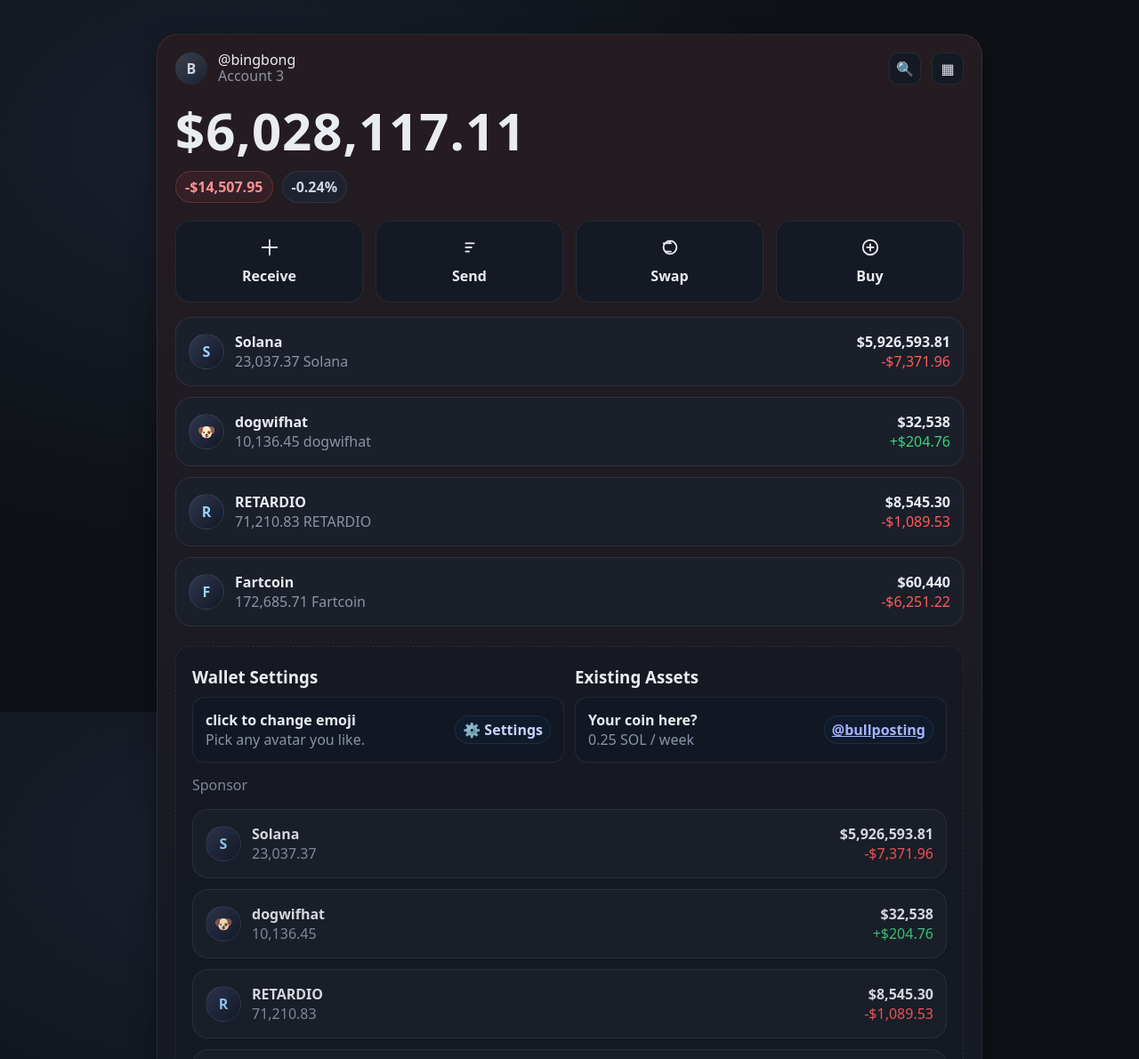
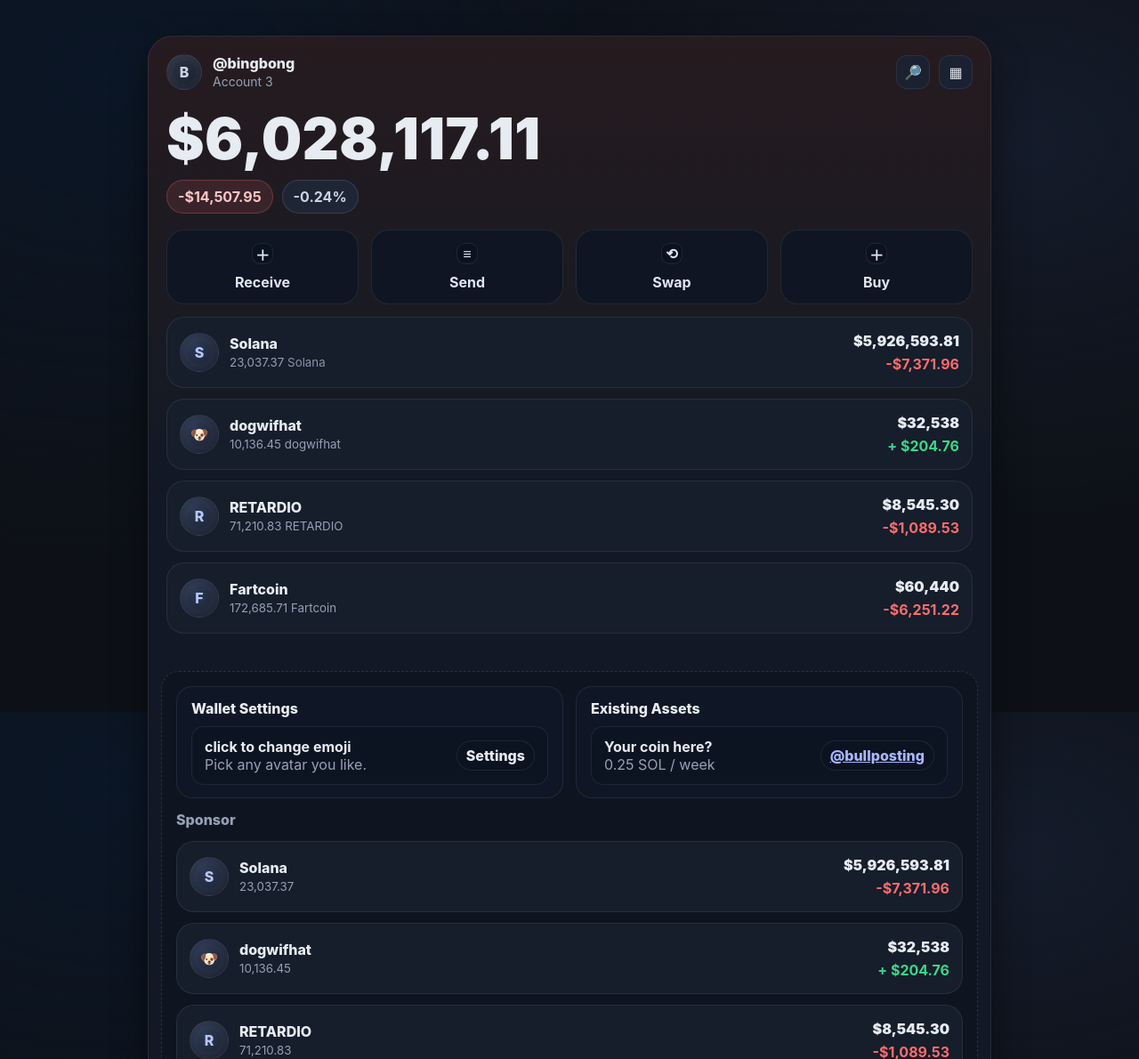
Before and after one commit to Vanszyzz/MyStake, a plain HTML site: page index.html in a window 1280 px wide. Shown: the top 1190 px of the page at 89% size. Drawn offline with Linux system fonts and the light colour scheme.

Commit message:
Update index.html

```diff
--- a/index.html
+++ b/index.html
@@ -1,267 +1,307 @@
 <!doctype html>
 <html lang="en">
 <head>
-  <meta charset="utf-8" />
-  <meta name="viewport" content="width=device-width, initial-scale=1" />
+<meta charset="utf-8">
+<meta name="viewport" content="width=device-width,initial-scale=1">
 <title>@bingbong — Account 3</title>
-  <meta name="description" content="Fake wallet dashboard mock for educational content." />
+<meta name="description" content="Educational wallet-style mock UI (not real funds).">
 <style>
   :root{
-      --bg:#0e1116;
-      --card:#1a1f29;
-      --card2:#141923;
-      --muted:#8a94a6;
-      --text:#e9ecf1;
-      --good:#3bd17b;
-      --bad:#ff5b5b;
-      --accent:#a894ff;
-      --border:rgba(255,255,255,.08);
-      --shadow:0 12px 30px rgba(0,0,0,.35);
-      --radius:18px;
+    /* Palette + métriques proches du site */
+    --bg:#0d1117;
+    --bg-glow-1:#0b1626;
+    --bg-glow-2:#141b2a;
+    --card:#121825;
+    --card-top:#261b1f;
+    --card-top-2:#141a24;
+    --chip:#1a2131;
+    --muted:#96a1b4;
+    --text:#e7ebf2;
+    --soft:#cfd6e4;
+    --bad:#ff6d6d;
+    --bad-bg:rgba(255,109,109,.12);
+    --good:#39d98a;
+    --good-bg:rgba(57,217,138,.12);
+    --pill:#1e2534;
+    --pill-border:rgba(255,255,255,.12);
+    --stroke:rgba(255,255,255,.08);
+    --dash:rgba(255,255,255,.12);
+    --radius-xl:22px;
+    --radius-lg:18px;
+    --radius-md:14px;
+    --shadow:0 18px 40px rgba(0,0,0,.45);
   }
+
   *{box-sizing:border-box}
   html,body{height:100%}
   body{
     margin:0;
-      font:16px system-ui,-apple-system,Segoe UI,Roboto,Inter,Arial,sans-serif;
+    font:16px -apple-system,system-ui,Segoe UI,Roboto,Inter,Arial,sans-serif;
     color:var(--text);
-      background:radial-gradient(1200px 800px at 20% 20%, #19202e 0%, #0e1116 55%) fixed;
-      background-color:var(--bg);
+    background:
+      radial-gradient(1200px 900px at 10% 10%, var(--bg-glow-1), transparent 60%),
+      radial-gradient(900px 700px at 90% 20%, var(--bg-glow-2), transparent 60%),
+      var(--bg);
     -webkit-font-smoothing:antialiased;
     -moz-osx-font-smoothing:grayscale;
   }
-    a{color:inherit;text-decoration:none}
-    .wrap{max-width:960px;margin:22px auto;padding:16px}
+
+  .wrap{max-width:980px;margin:24px auto;padding:16px}
+
+  /* Carte principale */
   .wallet{
-      background:linear-gradient(180deg,#251c21 0%,#141923 100%);
-      border:1px solid var(--border);
-      border-radius:24px;
+    border-radius:28px;
+    overflow:hidden;
     box-shadow:var(--shadow);
-      padding:20px;
+    border:1px solid var(--stroke);
+    background:
+      linear-gradient(180deg, var(--card-top) 0%, var(--card-top-2) 34%, var(--card) 35%, var(--card) 100%);
   }
-    .row{display:flex;align-items:center;gap:12px;flex-wrap:wrap}
-    .space{height:16px}
-    .header{
-      display:flex;align-items:center;justify-content:space-between;gap:10px
+  .inner{padding:20px}
+
+  /* En-tête */
+  .header{display:flex;align-items:center;justify-content:space-between}
+  .id{display:flex;align-items:center;gap:12px}
+  .avatar{
+    width:40px;height:40px;border-radius:50%;
+    display:grid;place-items:center;font-weight:800;color:#cbd5e1;
+    background:linear-gradient(145deg,#2e3444,#181f2c);
+    border:1px solid var(--stroke);
+    box-shadow:inset 0 0 0 6px rgba(255,255,255,.02);
   }
-    .id{
-      display:flex;align-items:center;gap:12px
+  .id .name{line-height:1.1}
+  .id .sub{color:var(--muted);font-size:14px;margin-top:3px}
+
+  .head-icons{display:flex;gap:10px}
+  .sq{
+    width:38px;height:38px;border-radius:12px;display:grid;place-items:center;
+    background:#1a2131;border:1px solid var(--stroke);
   }
-    .avatar{
-      width:36px;height:36px;border-radius:50%;
-      background:linear-gradient(135deg,#3a3f4b,#1c2330);
-      display:grid;place-items:center;font-weight:700;color:#cbd5e1;
+
+  /* Balance */
+  .balance{font-size:56px;font-weight:900;letter-spacing:.3px;margin:16px 0 8px}
+  .pills{display:flex;gap:10px}
+  .pill{
+    display:inline-flex;align-items:center;gap:8px;
+    padding:8px 12px;border-radius:999px;font-weight:700;
+    background:var(--pill);border:1px solid var(--pill-border);color:#cfe0ff;
   }
-    .id .name{display:flex;flex-direction:column;line-height:1.1}
-    .muted{color:var(--muted)}
-    .icons{display:flex;gap:12px}
-    .icon-btn{
-      width:36px;height:36px;border-radius:10px;display:grid;place-items:center;
-      background:var(--card2);border:1px solid var(--border)
+  .pill.bad{background:var(--bad-bg);border-color:rgba(255,109,109,.28);color:#ffc6c6}
+  .pill.gray{color:#cbd5e1}
+
+  /* Actions */
+  .actions{
+    margin:18px 0 6px;
+    display:grid;grid-template-columns:repeat(4,1fr);gap:14px;
   }
-    .balance{
-      margin:12px 0 6px;font-size:44px;font-weight:800;letter-spacing:1px
+  .action{
+    background:#0f1522;border:1px solid var(--stroke);border-radius:20px;
+    height:84px;padding:10px 6px;text-align:center;
+    display:flex;flex-direction:column;align-items:center;justify-content:center;gap:10px;
+    font-weight:700;color:#dfe6f3;
   }
-    .sub{
-      display:flex;gap:10px;align-items:center
+  .action .ico{
+    width:24px;height:24px;display:inline-grid;place-items:center;
+    border-radius:9px;background:#0a1220;border:1px solid var(--stroke);
+    box-shadow:inset 0 -1px 0 rgba(255,255,255,.04);
   }
-    .pill{
-      padding:6px 10px;border-radius:999px;background:#1e232f;border:1px solid var(--border);font-weight:600
+
+  /* Liste tokens */
+  .list{display:grid;gap:12px;margin-top:14px}
+  .item{
+    border:1px solid var(--stroke);border-radius:20px;background:#161d2b;
+    padding:16px 14px;display:flex;align-items:center;justify-content:space-between;gap:12px;
   }
-    .pill.bad{color:#ff9090;background:rgba(255,91,91,.08);border-color:rgba(255,91,91,.25)}
-    .pill.neutral{color:#cbd5e1}
-    .actions{display:grid;grid-template-columns:repeat(4,1fr);gap:14px;margin:20px 0 8px}
-    .action{
-      background:var(--card2);border:1px solid var(--border);border-radius:16px;
-      padding:18px 10px;display:grid;place-items:center;gap:10px;font-weight:700
+  .left{display:flex;align-items:center;gap:12px}
+  .logo{
+    width:44px;height:44px;border-radius:50%;
+    display:grid;place-items:center;font-weight:800;
+    background:radial-gradient(circle at 35% 30%, #2d3953 0%, #20283b 60%, #151b29 100%);
+    color:#b8c6ff;border:1px solid var(--stroke);
+    box-shadow:inset 0 0 0 8px rgba(255,255,255,.02);
   }
-    .action svg{width:22px;height:22px}
-    .list{display:grid;gap:12px;margin-top:16px}
-    .item{
-      display:flex;justify-content:space-between;align-items:center;gap:12px;
-      background:var(--card);border:1px solid var(--border);border-radius:18px;padding:16px 14px
+  .meta{line-height:1.05}
+  .meta small{color:var(--muted);display:block;margin-top:6px}
+  .right{text-align:right}
+  .val{font-weight:900}
+  .delta{margin-top:6px;font-weight:700}
+  .red{color:var(--bad)} .green{color:var(--good)}
+
+  /* Section “settings + ads” avec contours pointillés */
+  .section{
+    margin:22px 14px 18px;border:1px dashed var(--dash);
+    border-radius:20px;padding:16px;background:rgba(13,18,30,.45);
   }
-    .tok{display:flex;align-items:center;gap:12px}
-    .logo{
-      width:40px;height:40px;border-radius:50%;
-      display:grid;place-items:center;font-weight:800;
-      background:linear-gradient(135deg,#2f3750,#121826);
-      color:#9ad1ff;border:1px solid var(--border)
+  .grid2{display:grid;grid-template-columns:1fr;gap:14px}
+  .card-soft{
+    border:1px solid var(--stroke);border-radius:18px;padding:14px 16px;background:#0f1625;
   }
-    .tok .meta{display:flex;flex-direction:column}
-    .right{text-align:right}
-    .val{font-weight:800}
-    .delta-good{color:var(--good)}
-    .delta-bad{color:var(--bad)}
-    .section{
-      margin-top:22px;padding:18px;border:1px dashed var(--border);
-      border-radius:16px;background:rgba(20,25,35,.6)
+  .h3{font-weight:800;margin:0 0 10px}
+  .ad{
+    display:flex;align-items:center;justify-content:space-between;gap:12px;
+    padding:12px 14px;border-radius:14px;background:#0c1422;border:1px solid var(--stroke)
   }
-    .grid2{display:grid;grid-template-columns:1fr;gap:12px}
-    .sponsor{opacity:.9}
-    footer{opacity:.7;text-align:center;margin:24px 0}
-    @media(min-width:700px){
-      .balance{font-size:58px}
+  .badge{padding:6px 10px;border-radius:999px;border:1px solid var(--stroke);background:#0b1220;font-weight:800}
+  .link{color:#a9b7ff;text-decoration:underline}
+
+  footer{opacity:.85;text-align:center;margin:18px 0 10px}
+  .domain{display:block;margin-top:10px;color:#9db1d6;opacity:.9}
+
+  @media (min-width:720px){
+    .balance{font-size:64px}
     .grid2{grid-template-columns:1fr 1fr}
   }
-    /* Small “ad” card */
-    .ad{
-      display:flex;justify-content:space-between;align-items:center;gap:12px;
-      padding:14px;border-radius:14px;background:#111723;border:1px solid var(--border)
-    }
-    .badge{padding:4px 8px;border-radius:999px;background:#0f1a2b;border:1px solid var(--border);color:#c9d4ff;font-weight:700}
-    .link{color:#a5b4fc;text-decoration:underline}
 </style>
 </head>
 <body>
   <div class="wrap">
+
     <div class="wallet">
+      <div class="inner">
         <!-- Header -->
         <div class="header">
           <div class="id">
             <div class="avatar">B</div>
             <div class="name">
-            <div>@bingbong</div>
-            <div class="muted">Account 3</div>
+              <div style="font-weight:800">@bingbong</div>
+              <div class="sub">Account 3</div>
             </div>
           </div>
-        <div class="icons">
-          <div class="icon-btn" title="Search">🔍</div>
-          <div class="icon-btn" title="Grid">▦</div>
+          <div class="head-icons">
+            <div class="sq" aria-label="Search">🔎</div>
+            <div class="sq" aria-label="Grid">▦</div>
           </div>
         </div>
 
         <!-- Balance -->
-      <div class="balance">$6,028,117.11</div>
-      <div class="sub">
-        <span class="pill bad">-$14,507.95</span>
-        <span class="pill neutral">-0.24%</span>
+        <div class="balance" id="balance">$6,028,117.11</div>
+        <div class="pills">
+          <span class="pill bad" id="pnl">-$14,507.95</span>
+          <span class="pill gray">-0.24%</span>
         </div>
 
         <!-- Actions -->
-      <div class="actions">
-        <div class="action" role="button" tabindex="0">
-          <svg viewBox="0 0 24 24" fill="none"><path d="M12 3v18M3 12h18" stroke="currentColor" stroke-width="2" stroke-linecap="round"/></svg>
-          Receive
-        </div>
-        <div class="action" role="button" tabindex="0">
-          <svg viewBox="0 0 24 24" fill="none"><path d="M7 7h10M7 12h7M7 17h4" stroke="currentColor" stroke-width="2" stroke-linecap="round"/></svg>
-          Send
-        </div>
-        <div class="action" role="button" tabindex="0">
-          <svg viewBox="0 0 24 24" fill="none"><path d="M4 7h9l-2-2m2 12H6l2 2M20 12a8 8 0 11-16 0 8 8 0 0116 0z" stroke="currentColor" stroke-width="2" stroke-linecap="round" stroke-linejoin="round"/></svg>
-          Swap
-        </div>
-        <div class="action" role="button" tabindex="0">
-          <svg viewBox="0 0 24 24" fill="none"><path d="M12 8v8M8 12h8M21 12a9 9 0 11-18 0 9 9 0 0118 0z" stroke="currentColor" stroke-width="2" stroke-linecap="round"/></svg>
-          Buy
-        </div>
+        <div class="actions" role="group" aria-label="Actions">
+          <div class="action"><span class="ico">＋</span>Receive</div>
+          <div class="action"><span class="ico">≡</span>Send</div>
+          <div class="action"><span class="ico">⟲</span>Swap</div>
+          <div class="action"><span class="ico">＋</span>Buy</div>
         </div>
 
-      <!-- Tokens list -->
+        <!-- Tokens -->
         <div class="list">
           <div class="item">
-          <div class="tok">
+            <div class="left">
               <div class="logo">S</div>
               <div class="meta">
-              <strong>Solana</strong>
-              <span class="muted">23,037.37 Solana</span>
+                <div style="font-weight:800">Solana</div>
+                <small><span id="sol-hold">23,037.37</span> <span style="opacity:.9">Solana</span></small>
               </div>
             </div>
             <div class="right">
-            <div class="val">$5,926,593.81</div>
-            <div class="delta-bad">-$7,371.96</div>
+              <div class="val" id="sol-val">$5,926,593.81</div>
+              <div class="delta red" id="sol-delta">-$7,371.96</div>
             </div>
           </div>
 
           <div class="item">
-          <div class="tok">
+            <div class="left">
               <div class="logo">🐶</div>
               <div class="meta">
-              <strong>dogwifhat</strong>
-              <span class="muted">10,136.45 dogwifhat</span>
+                <div style="font-weight:800">dogwifhat</div>
+                <small>10,136.45 dogwifhat</small>
               </div>
             </div>
             <div class="right">
               <div class="val">$32,538</div>
-            <div class="delta-good">+$204.76</div>
+              <div class="delta green">+ $204.76</div>
             </div>
           </div>
 
           <div class="item">
-          <div class="tok">
+            <div class="left">
               <div class="logo">R</div>
               <div class="meta">
-              <strong>RETARDIO</strong>
-              <span class="muted">71,210.83 RETARDIO</span>
+                <div style="font-weight:800">RETARDIO</div>
+                <small>71,210.83 RETARDIO</small>
               </div>
             </div>
             <div class="right">
               <div class="val">$8,545.30</div>
-            <div class="delta-bad">-$1,089.53</div>
+              <div class="delta red">-$1,089.53</div>
             </div>
           </div>
 
           <div class="item">
-          <div class="tok">
+            <div class="left">
               <div class="logo">F</div>
               <div class="meta">
-              <strong>Fartcoin</strong>
-              <span class="muted">172,685.71 Fartcoin</span>
+                <div style="font-weight:800">Fartcoin</div>
+                <small>172,685.71 Fartcoin</small>
               </div>
             </div>
             <div class="right">
               <div class="val">$60,440</div>
-            <div class="delta-bad">-$6,251.22</div>
+              <div class="delta red">-$6,251.22</div>
+            </div>
           </div>
         </div>
       </div>
 
-      <!-- Settings / Ads -->
+      <!-- Dashed section -->
       <div class="section">
         <div class="grid2">
-          <div>
-            <h3 style="margin:.2rem 0 10px">Wallet Settings</h3>
+          <div class="card-soft">
+            <div class="h3">Wallet Settings</div>
             <div class="ad">
-              <div><strong>click to change emoji</strong><br><span class="muted">Pick any avatar you like.</span></div>
-              <span class="badge">⚙️ Settings</span>
+              <div><strong>click to change emoji</strong><br><span style="color:var(--muted)">Pick any avatar you like.</span></div>
+              <span class="badge">Settings</span>
             </div>
           </div>
-          <div>
-            <h3 style="margin:.2rem 0 10px">Existing Assets</h3>
+          <div class="card-soft">
+            <div class="h3">Existing Assets</div>
             <div class="ad">
-              <div><strong>Your coin here?</strong><br><span class="muted">0.25 SOL / week</span></div>
+              <div><strong>Your coin here?</strong><br><span style="color:var(--muted)">0.25 SOL / week</span></div>
               <a class="badge link" href="https://t.me/bullposting" target="_blank" rel="noopener">@bullposting</a>
             </div>
           </div>
         </div>
 
-        <div class="sponsor" style="margin-top:14px">
-          <div class="muted" style="margin-bottom:8px">Sponsor</div>
+        <div style="margin-top:14px">
+          <div class="h3" style="color:var(--muted);font-weight:800;margin-bottom:10px">Sponsor</div>
           <div class="list">
             <div class="item">
-              <div class="tok"><div class="logo">S</div><div class="meta"><strong>Solana</strong><span class="muted">23,037.37</span></div></div>
-              <div class="right"><div class="val">$5,926,593.81</div><div class="delta-bad">-$7,371.96</div></div>
+              <div class="left"><div class="logo">S</div><div class="meta"><div style="font-weight:800">Solana</div><small>23,037.37</small></div></div>
+              <div class="right"><div class="val">$5,926,593.81</div><div class="delta red">-$7,371.96</div></div>
             </div>
             <div class="item">
-              <div class="tok"><div class="logo">🐶</div><div class="meta"><strong>dogwifhat</strong><span class="muted">10,136.45</span></div></div>
-              <div class="right"><div class="val">$32,538</div><div class="delta-good">+$204.76</div></div>
+              <div class="left"><div class="logo">🐶</div><div class="meta"><div style="font-weight:800">dogwifhat</div><small>10,136.45</small></div></div>
+              <div class="right"><div class="val">$32,538</div><div class="delta green">+ $204.76</div></div>
             </div>
             <div class="item">
-              <div class="tok"><div class="logo">R</div><div class="meta"><strong>RETARDIO</strong><span class="muted">71,210.83</span></div></div>
-              <div class="right"><div class="val">$8,545.30</div><div class="delta-bad">-$1,089.53</div></div>
+              <div class="left"><div class="logo">R</div><div class="meta"><div style="font-weight:800">RETARDIO</div><small>71,210.83</small></div></div>
+              <div class="right"><div class="val">$8,545.30</div><div class="delta red">-$1,089.53</div></div>
             </div>
             <div class="item">
-              <div class="tok"><div class="logo">F</div><div class="meta"><strong>Fartcoin</strong><span class="muted">172,685.71</span></div></div>
-              <div class="right"><div class="val">$60,440</div><div class="delta-bad">-$6,251.22</div></div>
+              <div class="left"><div class="logo">F</div><div class="meta"><div style="font-weight:800">Fartcoin</div><small>172,685.71</small></div></div>
+              <div class="right"><div class="val">$60,440</div><div class="delta red">-$6,251.22</div></div>
+            </div>
           </div>
         </div>
       </div>
     </div>
 
+    <footer>
+      Fait par <a class="link" href="https://t.me/bullposting" target="_blank" rel="noopener">@bullposting</a>
+      <span class="domain">vanszyzz.github.io</span>
+    </footer>
   </div>
 
-    <footer>Fait par <a class="link" href="https://t.me/bullposting" target="_blank" rel="noopener">@bullposting</a></footer>
-  </div>
+  <!-- Petit JS seulement pour un formatage propre si tu veux changer les montants dynamiquement -->
+  <script>
+    // Exemple : met à jour proprement les nombres avec des virgules US
+    const fmt = new Intl.NumberFormat('en-US', {minimumFractionDigits:2, maximumFractionDigits:2});
+    // Si tu veux piloter les chiffres, fais: document.getElementById('balance').textContent = '$' + fmt.format(6028117.11);
+  </script>
 </body>
 </html>
```
Lines whose indentation alone changed are shown as unchanged.
